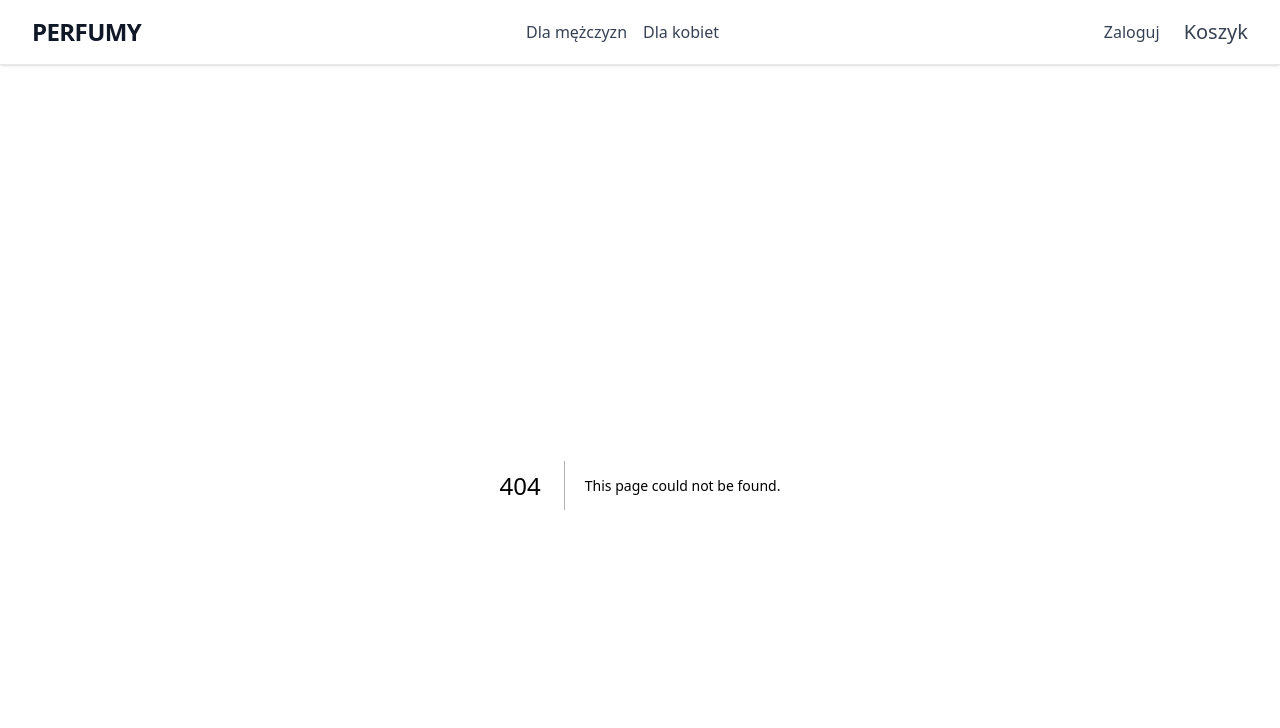
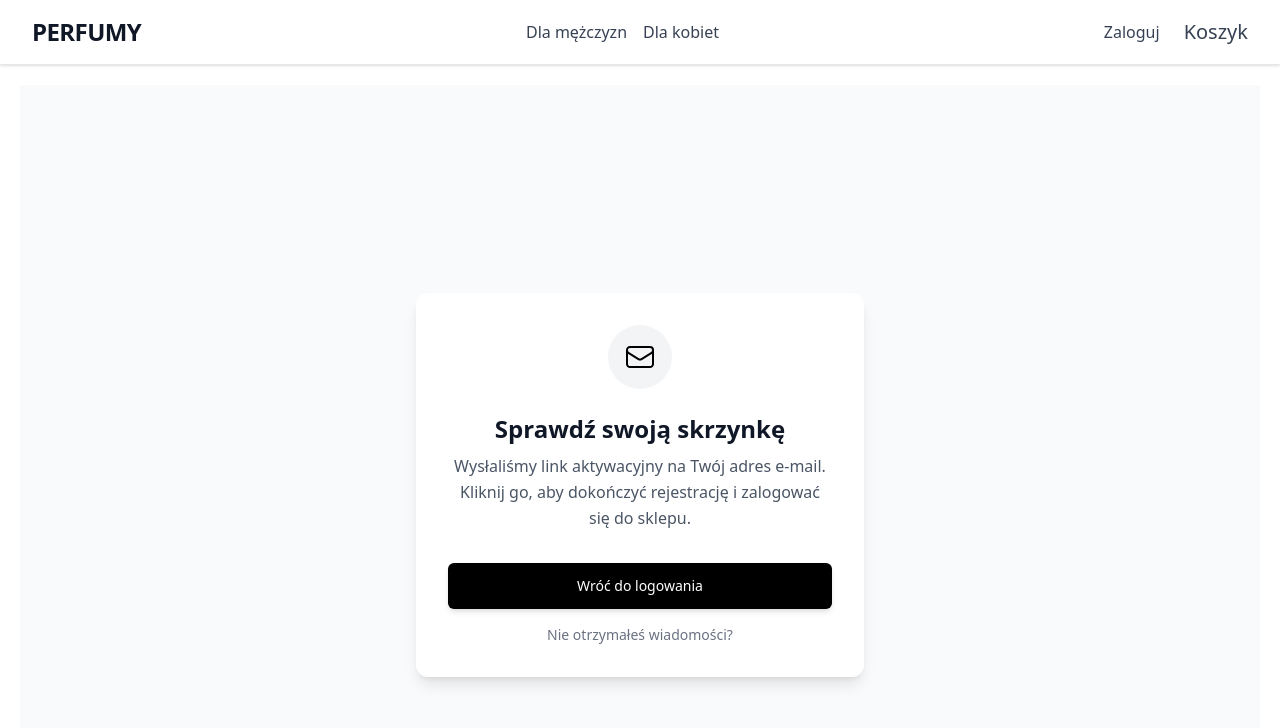
Before and after one commit to Romedix1/nextProjekt, a Next.js app: page /confirm-email in a window 1280 px wide. Before the commit this address had no page. Shown: the top 728 px of the page. Built offline with nearby package versions, Linux system fonts and the light colour scheme.

Commit message:
confirm-email

```diff
--- /dev/null
+++ b/src/app/confirm-email/page.tsx
@@ -0,0 +1,52 @@
+'use client'
+
+import Link from "next/link";
+
+export default function ConfirmEmailPage() {
+
+
+  return (
+    <div className="min-h-screen flex items-center justify-center bg-gray-50 px-4 sm:px-6 lg:px-8">
+
+      <div className="max-w-md w-full bg-white p-8 rounded-xl shadow-lg text-center">
+
+        <div className="mx-auto flex items-center justify-center h-16 w-16 rounded-full bg-gray-100 mb-6">
+          <svg
+            xmlns="http://www.w3.org/2000/svg"
+            fill="none"
+            viewBox="0 0 24 24"
+            strokeWidth={1.5}
+            stroke="currentColor"
+            className="w-8 h-8 text-black"
+          >
+            <path strokeLinecap="round" strokeLinejoin="round" d="M21.75 6.75v10.5a2.25 2.25 0 0 1-2.25 2.25h-15a2.25 2.25 0 0 1-2.25-2.25V6.75m19.5 0A2.25 2.25 0 0 0 19.5 4.5h-15a2.25 2.25 0 0 0-2.25 2.25m19.5 0v.243a2.25 2.25 0 0 1-1.07 1.916l-7.5 4.615a2.25 2.25 0 0 1-2.36 0L3.32 8.91a2.25 2.25 0 0 1-1.07-1.916V6.75" />
+          </svg>
+        </div>
+
+        <h2 className="text-2xl font-bold text-gray-900 mb-2">
+          Sprawdź swoją skrzynkę
+        </h2>
+
+        <p className="text-gray-600 mb-8 leading-relaxed">
+          Wysłaliśmy link aktywacyjny na Twój adres e-mail. <br className="hidden sm:block"/>
+          Kliknij go, aby dokończyć rejestrację i zalogować się do sklepu.
+        </p>
+
+        <div className="space-y-4">
+
+          <Link
+            href="/login"
+            className="block w-full py-3 px-4 border border-transparent text-sm font-medium rounded-md text-white bg-black hover:bg-gray-800 transition shadow-md"
+          >
+            Wróć do logowania
+          </Link>
+
+          <p className="text-sm text-gray-500 mt-4">
+            Nie otrzymałeś wiadomości?{' '}
+          </p>
+
+        </div>
+      </div>
+    </div>
+  );
+}
```
